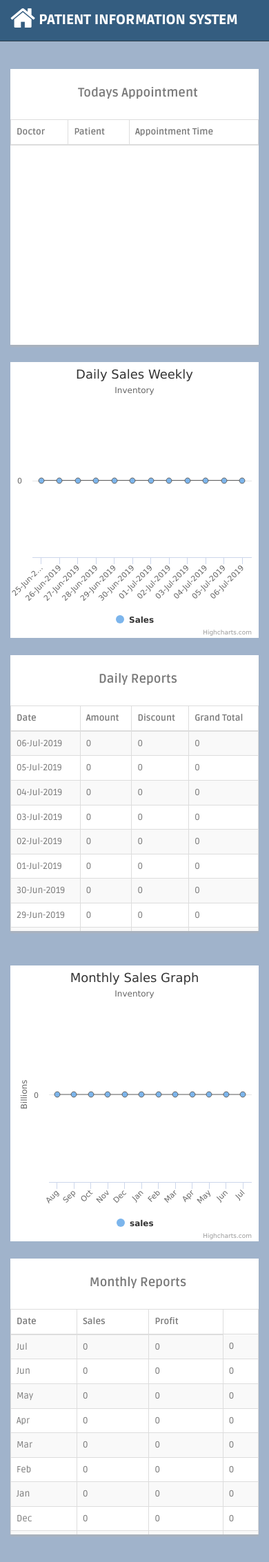
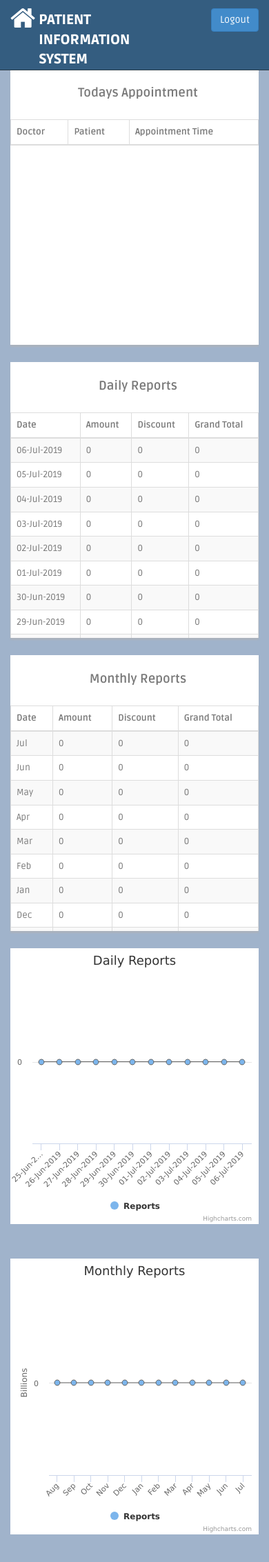
Before and after one commit to janzaheer/patient_system, a Django app: page /reports/ in a window 390 px wide. Shown: the whole page at 69% size. Run offline with Django 3.2, Linux system fonts and the light colour scheme; data that the repository does not hold is empty; some libraries are stand-ins or nearby versions.

Commit message:
report page /recipt page change

```diff
--- a/app_static/css/style.css
+++ b/app_static/css/style.css
@@ -2237,3 +2237,13 @@ label {
 .site-min-height {
     min-height: 900px;
 }
+@media (max-width: 480px) {
+a.logo{
+        width:172px;
+    }
+}
+@media (max-width:320px) {
+    a.logo{
+        width:172px;
+    }
+}
--- a/app_static/js/index.js
+++ b/app_static/js/index.js
@@ -20,10 +20,10 @@ $.get('/daily/reports/', function(result, status){
             type: 'area'
         },
         title: {
-            text: 'Daily Sales Weekly'
+            text: 'Daily Reports'
         },
         subtitle: {
-            text: 'Inventory'
+            text: ''
         },
         xAxis: {
             categories: sales_date.reverse(),
@@ -59,7 +59,7 @@ $.get('/daily/reports/', function(result, status){
         },
 
         series: [{
-            name: 'Sales',
+            name: 'Reports',
             data: total.reverse()
         }]
     });
@@ -86,10 +86,10 @@ $.get('/monthly/reports/', function (result, status) {
             type: 'area'
         },
         title: {
-            text: 'Monthly Sales Graph'
+            text: 'Monthly Reports'
         },
         subtitle: {
-            text: 'Inventory'
+            text: ''
         },
         xAxis: {
             categories: day.reverse(),
@@ -124,7 +124,7 @@ $.get('/monthly/reports/', function (result, status) {
             }
         },
         series: [{
-            name: 'sales',
+            name: 'Reports',
             data: total.reverse()
         }]
     });
--- a/ps_com/templates/appointment/appointment_list.html
+++ b/ps_com/templates/appointment/appointment_list.html
@@ -2,7 +2,7 @@
 {% block content %}
 <div class="col-md-12">
     <br>
-            <div class="content-panel">
+    <div class="content-panel table-responsive">
         <table class="table table-striped table-advance table-hover patient-table table table-bordered">
             <h2 class="text-center">Appointment List</h2>
             <div class="input-group custom-search-form col-md-4" style="left: 5px">
@@ -29,7 +29,7 @@
             {% for appointment in object_list %}
             <tr>
                 <td><a href="#">{{ appointment.appointment_id }}</a></td>
-                            <td class="hidden-phone">{{ appointment.doctor.name|title }}</td>
+                <td>{{ appointment.doctor.name|title }}</td>
                 <td>{{ appointment.patient.first_name|title }} {{ appointment.patient.last_name|title }}</td>
                 <td>{{ appointment.appointment_date  }}</td>
                 <td>{{ appointment.procedure  }}</td>
--- a/ps_com/templates/base.html
+++ b/ps_com/templates/base.html
@@ -31,6 +31,9 @@
     .home_icon:hover{
         color:#fff;
     }
+    .right_div{
+        float:right;
+    }
 </style>
 <body>
 
@@ -42,6 +45,12 @@
     <header class="header black-bg">
         <a href="{% url 'dashboard' %}" class="home_icon"><i class="fa fa-home fa-3x"></i></a>
         <a href="{% url 'dashboard' %}" class="logo"><b>Patient Information System</b></a>
+        <div class="right_div">
+            <div class="top-menu ">
+                <a tabindex="logout" class="btn btn-primary" href="{% url 'logout' %}" style="margin-top: 12px;">Logout</a>
+            </div>
+        </div>
+        </div>
     </header>
     <!--header end-->
 
--- a/ps_com/templates/bill/billing_list.html
+++ b/ps_com/templates/bill/billing_list.html
@@ -2,9 +2,9 @@
 
 {% block content %}
 <div class="col-md-12">
-            <br>
-            <a href="{% url 'create_bill' %}"><button type="button" class="btn btn-info btn-lg" >Create New Bill</button></a>
-        <br><br><br>
+    <!--            <br>-->
+    <!--            <a href="{% url 'create_bill' %}"><button type="button" class="btn btn-info btn-lg" >Create New Bill</button></a>-->
+    <!--        <br><br><br>-->
     <div class="content-panel">
         <table class="table table-striped table-advance table-hover bill-table table-bordered">
             <h2 class="text-center">Billing List</h2>
--- a/ps_com/templates/doctor/doctor_appointment_list.html
+++ b/ps_com/templates/doctor/doctor_appointment_list.html
@@ -5,7 +5,7 @@
     <br>
     <a href="{% url 'doctor_list' %}"><button type="button" class="btn btn-info btn-lg">Doctors List</button></a>
     <br><br><br>
-        <div class="content-panel">
+    <div class="content-panel table-responsive">
         <table class="table table-striped table-advance table-hover patient-table table table-bordered">
             <h2 class="text-center">{{ doctor.name|title }} Appointments</h2>
             <hr>
--- a/ps_com/templates/patient/patient_appointment_list.html
+++ b/ps_com/templates/patient/patient_appointment_list.html
@@ -5,7 +5,7 @@
     <br>
     <a href="{% url 'patient_list' %}"><button type="button" class="btn btn-info btn-lg">Patients List</button></a>
     <br><br><br>
-        <div class="content-panel">
+    <div class="content-panel table-responsive">
         <table class="table table-striped table-advance table-hover patient-table table table-bordered">
             <h2 class="text-center">{{ patient.first_name|title }} {{ patient.last_name|title }} Appointments</h2>
             <hr>
--- a/ps_com/templates/reports.html
+++ b/ps_com/templates/reports.html
@@ -3,7 +3,7 @@
 {% block content %}
 <div class="container">
     <div class="row">
-        <div class="col-md-5 col-sm-5 mb">
+        <div class="col-md-4 col-sm-4 mb">
             <div class="content-panel" style="height:400px; overflow: auto;">
                 <h4 class="text-center"><strong>Todays Appointment</strong></h4><br>
                 <table class="table table-striped table-advance table-hover appointment_table table-bordered">
@@ -26,11 +26,6 @@
                 </table>
             </div>
         </div>
-    </div>
-    <div class="row ">
-        <div class="col-md-8 col-sm-8 mb">
-            <div id="daily_graph" style="min-width: 310px; height: 400px; margin: 0 auto"></div>
-        </div>
         <div class="col-md-4 col-sm-4 mb">
             <div class="content-panel" style="height:400px; overflow: auto;">
                 <h4 class="text-center"><strong>Daily Reports</strong></h4><br>
@@ -48,11 +43,6 @@
                 </table>
             </div>
         </div>
-    </div>
-    <div class="row mt">
-        <div class="col-md-8 col-sm-8 mb">
-            <div id="monthly-graph" style="min-width: 310px; height: 400px; margin: 0 auto"></div>
-        </div>
         <div class="col-md-4 col-sm-4 mb">
             <div class="content-panel" style="height:400px; overflow: auto;">
                 <h4 class="text-center"><strong>Monthly Reports</strong></h4><br>
@@ -60,8 +50,9 @@
                     <thead>
                     <tr>
                         <th><i class=""></i>Date</th>
-                        <th><i class=""></i>Sales</th>
-                        <th><i class=""></i>Profit</th>
+                        <th><i class=""></i>Amount</th>
+                        <th><i class=""></i>Discount</th>
+                        <th><i class=""></i>Grand Total</th>
                     </tr>
                     </thead>
                     <tbody class="monthly-sales-tbody">
@@ -70,6 +61,16 @@
             </div>
         </div>
     </div>
+    <div class="row ">
+        <div class="col-md-12 col-sm-12 mb">
+            <div id="daily_graph" style="min-width: 310px; height: 400px; margin: 0 auto"></div>
+        </div>
+    </div>
+    <div class="row mt">
+        <div class="col-md-12 col-sm-12 mb">
+            <div id="monthly-graph" style="min-width: 310px; height: 400px; margin: 0 auto"></div>
+        </div>
+    </div>
 </div>
 <script src="{% static 'js/index.js' %}"></script>
 {% endblock %}
```
Also changed, not shown: ps_com/templates/bill/bill_display.html (+9 -4 lines), ps_com/templates/doctor/list.html (+7 -7 lines), ps_com/templates/doctor/monthly_reports.html (+7 -1 lines), ps_com/templates/patient/patient_list.html (+5 -5 lines), ps_com/templates/bill/create_bill.html (indentation only), ps_com/templates/patient/patient_details.html (indentation only). Lines whose indentation alone changed are shown as unchanged.
